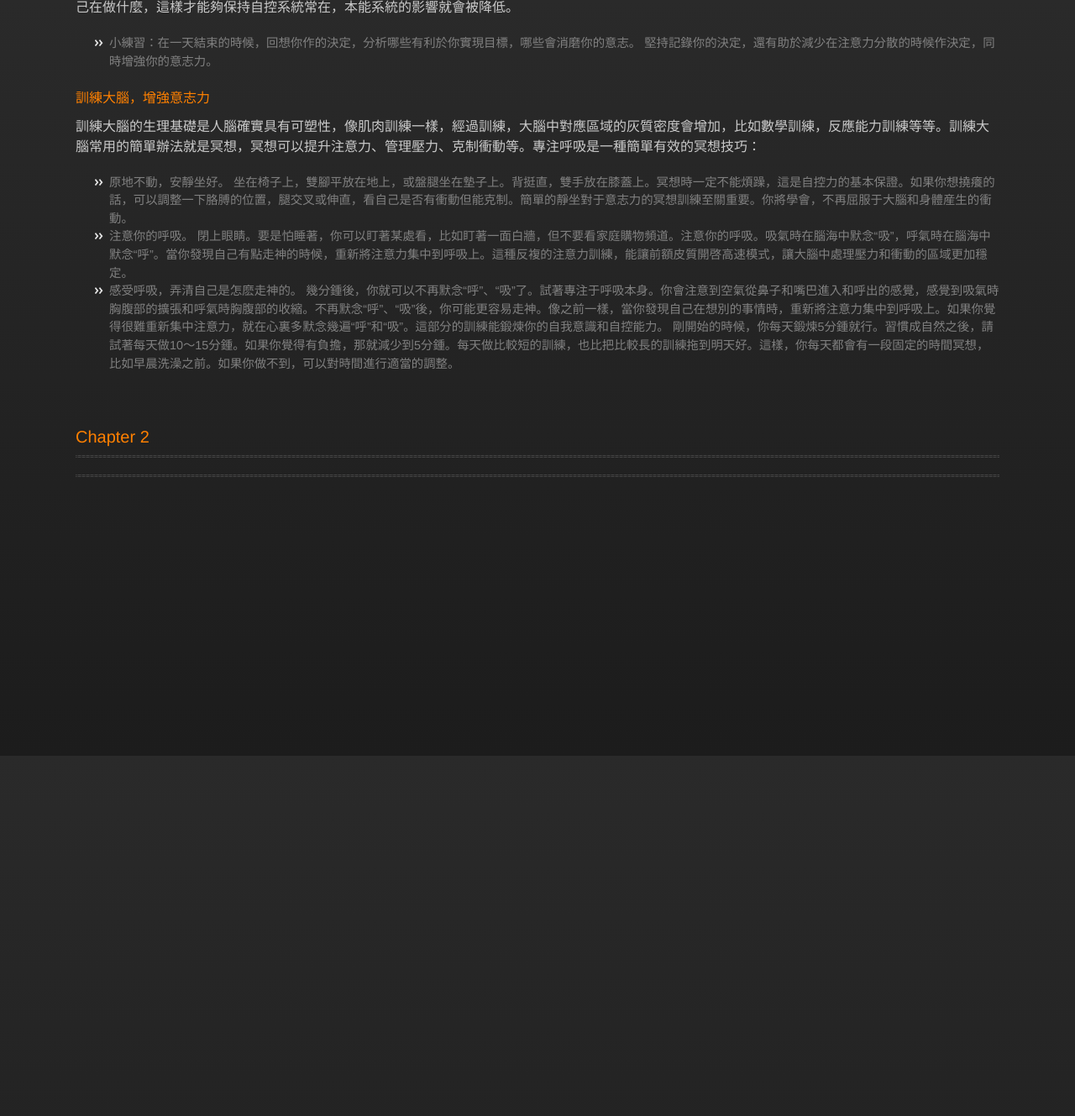
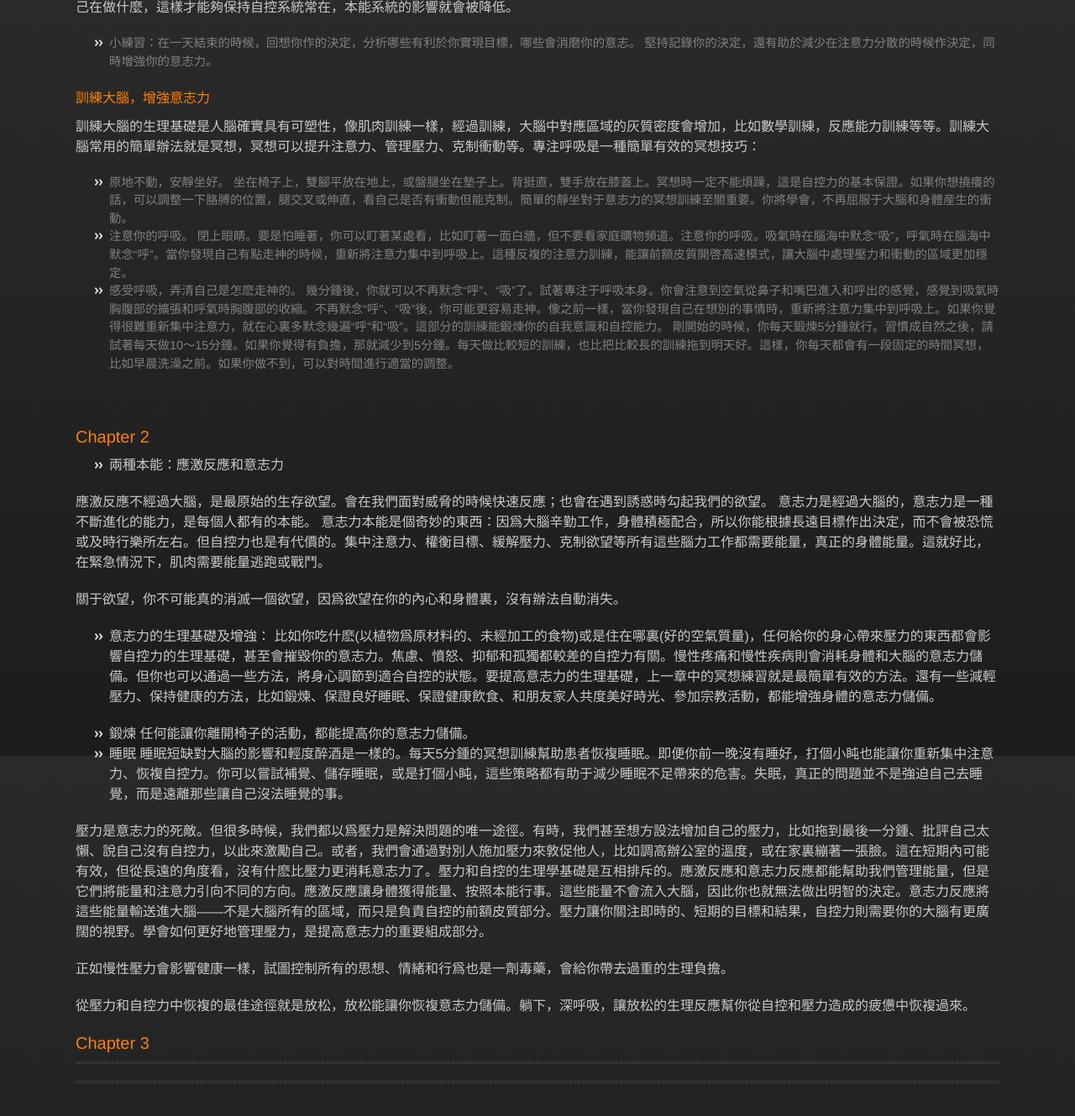
Before and after one commit to kexinerchen/kexinerchen.github.io, a Jekyll site: the page built from _posts/2021-11-21-willpower.md, in a window 1280 px wide and 1400 px high, scrolled down 900 px. Shown: the top 1329 px of the window at 84% size. Built offline with Jekyll 4.4.1, drawn with Linux system fonts in a browser that asks for light colours; some web fonts are replaced; before the commit the page ends 1578 px from its top, so only the background shows below that.

Commit message:
Update 2021-11-21-willpower.md

```diff
--- a/_posts/2021-11-21-willpower.md
+++ b/_posts/2021-11-21-willpower.md
@@ -47,6 +47,32 @@ author: Kexiner
 <br>
 ### Chapter 2
 
+- 兩種本能：應激反應和意志力
+
+應激反應不經過大腦，是最原始的生存欲望。會在我們面對威脅的時候快速反應；也會在遇到誘惑時勾起我們的欲望。
+意志力是經過大腦的，意志力是一種不斷進化的能力，是每個人都有的本能。
+意志力本能是個奇妙的東西：因爲大腦辛勤工作，身體積極配合，所以你能根據長遠目標作出決定，而不會被恐慌或及時行樂所左右。但自控力也是有代價的。集中注意力、權衡目標、緩解壓力、克制欲望等所有這些腦力工作都需要能量，真正的身體能量。這就好比，在緊急情況下，肌肉需要能量逃跑或戰鬥。
+
+關于欲望，你不可能真的消滅一個欲望，因爲欲望在你的內心和身體裏，沒有辦法自動消失。
+
+- 意志力的生理基礎及增強：
+比如你吃什麽(以植物爲原材料的、未經加工的食物)或是住在哪裏(好的空氣質量)，任何給你的身心帶來壓力的東西都會影響自控力的生理基礎，甚至會摧毀你的意志力。焦慮、憤怒、抑郁和孤獨都較差的自控力有關。慢性疼痛和慢性疾病則會消耗身體和大腦的意志力儲備。但你也可以通過一些方法，將身心調節到適合自控的狀態。要提高意志力的生理基礎，上一章中的冥想練習就是最簡單有效的方法。還有一些減輕壓力、保持健康的方法，比如鍛煉、保證良好睡眠、保證健康飲食、和朋友家人共度美好時光、參加宗教活動，都能增強身體的意志力儲備。
+
+- 鍛煉 任何能讓你離開椅子的活動，都能提高你的意志力儲備。
+- 睡眠 睡眠短缺對大腦的影響和輕度醉酒是一樣的。每天5分鍾的冥想訓練幫助患者恢複睡眠。即便你前一晚沒有睡好，打個小盹也能讓你重新集中注意力、恢複自控力。你可以嘗試補覺、儲存睡眠，或是打個小盹，這些策略都有助于減少睡眠不足帶來的危害。失眠，真正的問題並不是強迫自己去睡覺，而是遠離那些讓自己沒法睡覺的事。
+
+
+壓力是意志力的死敵。但很多時候，我們都以爲壓力是解決問題的唯一途徑。有時，我們甚至想方設法增加自己的壓力，比如拖到最後一分鍾、批評自己太懶、說自己沒有自控力，以此來激勵自己。或者，我們會通過對別人施加壓力來敦促他人，比如調高辦公室的溫度，或在家裏繃著一張臉。這在短期內可能有效，但從長遠的角度看，沒有什麽比壓力更消耗意志力了。壓力和自控的生理學基礎是互相排斥的。應激反應和意志力反應都能幫助我們管理能量，但是它們將能量和注意力引向不同的方向。應激反應讓身體獲得能量、按照本能行事。這些能量不會流入大腦，因此你也就無法做出明智的決定。意志力反應將這些能量輸送進大腦——不是大腦所有的區域，而只是負責自控的前額皮質部分。壓力讓你關注即時的、短期的目標和結果，自控力則需要你的大腦有更廣闊的視野。學會如何更好地管理壓力，是提高意志力的重要組成部分。
+
+正如慢性壓力會影響健康一樣，試圖控制所有的思想、情緒和行爲也是一劑毒藥，會給你帶去過重的生理負擔。
+
+從壓力和自控力中恢複的最佳途徑就是放松，放松能讓你恢複意志力儲備。躺下，深呼吸，讓放松的生理反應幫你從自控和壓力造成的疲憊中恢複過來。
+
+
+
+
+### Chapter 3
+
 ---
 
 ---
```
